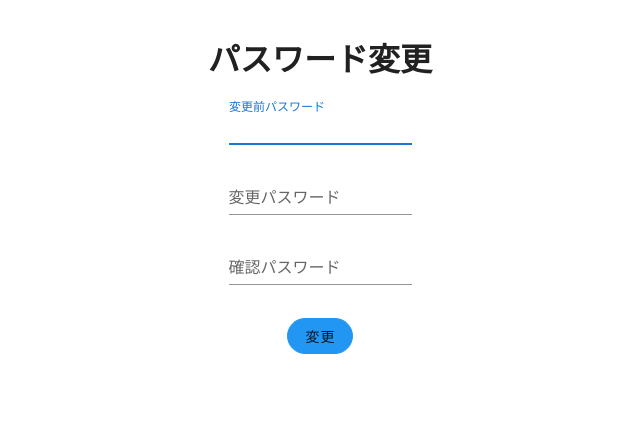
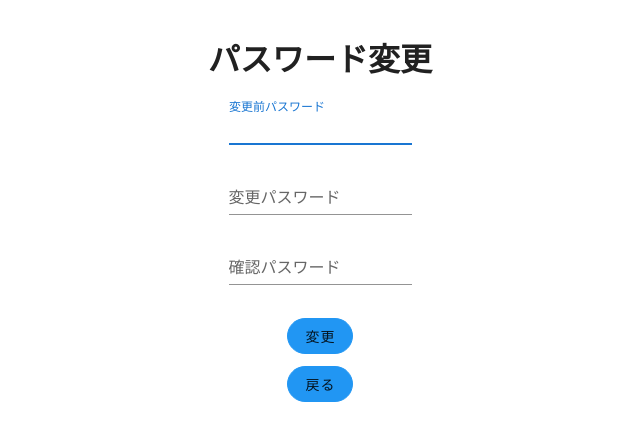
Before and after one commit to niostream/cleaning-rota-front, a Vue app: page /change-password in a window 1280 px wide. Shown: the top 440 px of the page, without its empty margins (320-960 px from the left). Built offline with nearby package versions, Linux system fonts and the light colour scheme.

Commit message:
Change from get method to post method.

```diff
--- a/src/components/ChangePassword.vue
+++ b/src/components/ChangePassword.vue
@@ -69,6 +69,17 @@
             >
           </v-layout>
           <!-- /変更ボタン -->
+          <!-- 戻るボタン -->
+          <v-layout my-3 justify-center>
+            <v-btn
+              outlined
+              rounded
+              class="blue blue-text"
+              @click="forwardMainMenu"
+              >戻る</v-btn
+            >
+          </v-layout>
+          <!-- /戻るボタン -->
         </v-form>
         <!-- /パスワード変更フォーム -->
       </v-layout>
@@ -105,15 +116,12 @@ export default {
         return;
       }
       // パスワード更新
-      // TODO: Postメソッドに変更する必要があるが、SpringSecurityの関係上エラーになる。
+      var postParameter = new URLSearchParams();
+      postParameter.append('userId', this.getUser.userId);
+      postParameter.append('defaultPassword', this.defaultPassword);
+      postParameter.append('changePassword', this.changePassword);
       const updateResult = await axios
-        .get("http://localhost:8092/change-password/update", {
-          params: {
-            userId: this.getUser.userId,
-            defaultPassword: this.defaultPassword,
-            changePassword: this.changePassword
-          }
-        })
+        .post("http://localhost:8092/change-password/update", postParameter)
         .then(res => {
           return res.data;
         })
@@ -167,6 +175,9 @@ export default {
       }
       return true;
     },
+    forwardMainMenu() {
+      this.$router.push("/main-menu");
+    },
     doNext() {
       // TODO: モーダルの`閉じる`ボタンを押さないと遷移できないので、外側のアクションでも遷移出来るようにしたい。
       this.successSnackbar = false;
--- a/src/components/Login.vue
+++ b/src/components/Login.vue
@@ -55,13 +55,11 @@ export default {
   methods: {
     ...mapActions([UPDATE_USER]),
     async loginAction() {
+      var postParameter = new URLSearchParams();
+      postParameter.append('userId', this.userId);
+      postParameter.append('password', this.password);
       const userInfo = await axios
-        .get("http://localhost:8092/login", {
-          params: {
-            userId: this.userId,
-            password: this.password
-          }
-        })
+        .post("http://localhost:8092/login", postParameter)
         .then(res => {
           console.log(res);
           return res.data;
```
